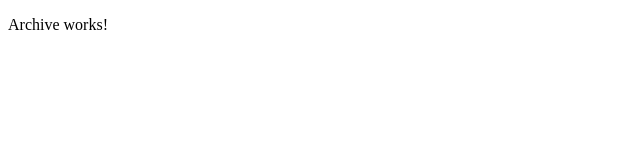
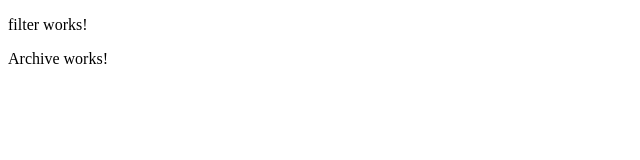
Before and after one commit to diegosozio/UniLibrary, an Angular app in the folder angular-client/: page /gallery in a window 1280 px wide. Shown: the top 160 px of the page, without its empty margins (0-640 px from the left). Built offline with nearby package versions, Linux system fonts and the light colour scheme.

Commit message:
[ADD] add filter component

```diff
--- a/angular-client/src/app/app.module.ts
+++ b/angular-client/src/app/app.module.ts
@@ -5,16 +5,18 @@ import { AppRoutingModule } from './app-routing.module';
 import { AppComponent } from './app.component';
 import { ArchiveComponent } from './archive/archive.component';
 import { ArchiveModule } from './archive/archive.module';
+import { FilterComponent } from './archive/filter/filter.component';
 
 @NgModule({
   declarations: [
     AppComponent,
-    ArchiveComponent
+    ArchiveComponent,
+    FilterComponent
   ],
   imports: [
     BrowserModule,
     AppRoutingModule,
-    ArchiveModule
+    ArchiveModule,
   ],
   providers: [],
   bootstrap: [AppComponent]
--- a/angular-client/src/app/archive/archive.component.html
+++ b/angular-client/src/app/archive/archive.component.html
@@ -1 +1,2 @@
+<app-filter></app-filter>
 <p>Archive works!</p>
--- /dev/null
+++ b/angular-client/src/app/archive/filter/filter.component.html
@@ -0,0 +1 @@
+<p>filter works!</p>
--- /dev/null
+++ b/angular-client/src/app/archive/filter/filter.component.ts
@@ -0,0 +1,15 @@
+import { Component, OnInit } from '@angular/core';
+
+@Component({
+  selector: 'app-filter',
+  templateUrl: './filter.component.html',
+  styleUrls: ['./filter.component.scss']
+})
+export class FilterComponent implements OnInit {
+
+  constructor() { }
+
+  ngOnInit(): void {
+  }
+
+}
```
Also changed, not shown: angular-client/src/app/archive/filter/filter.component.scss (added), 1 other file (tests, documents, lock files or other folders).
